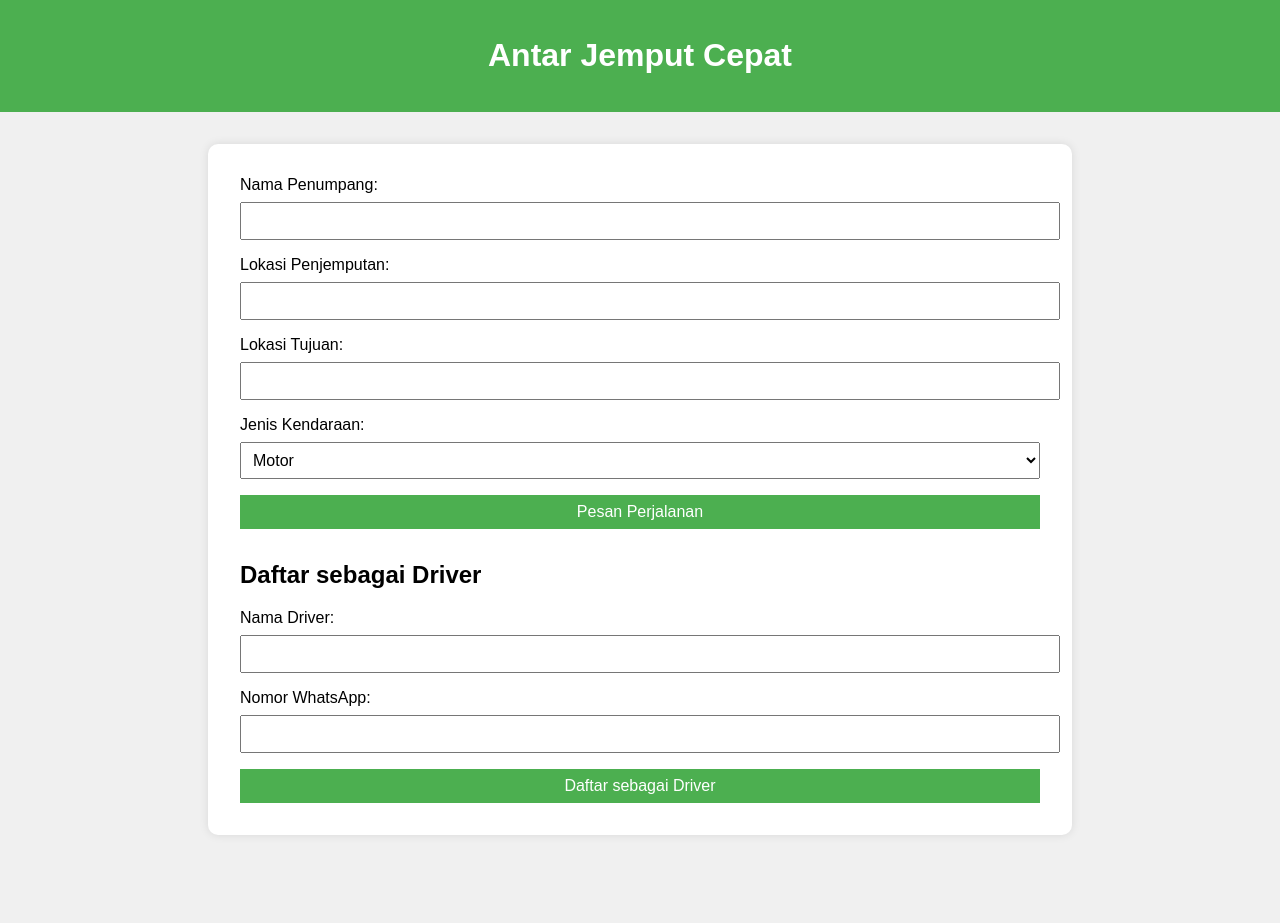
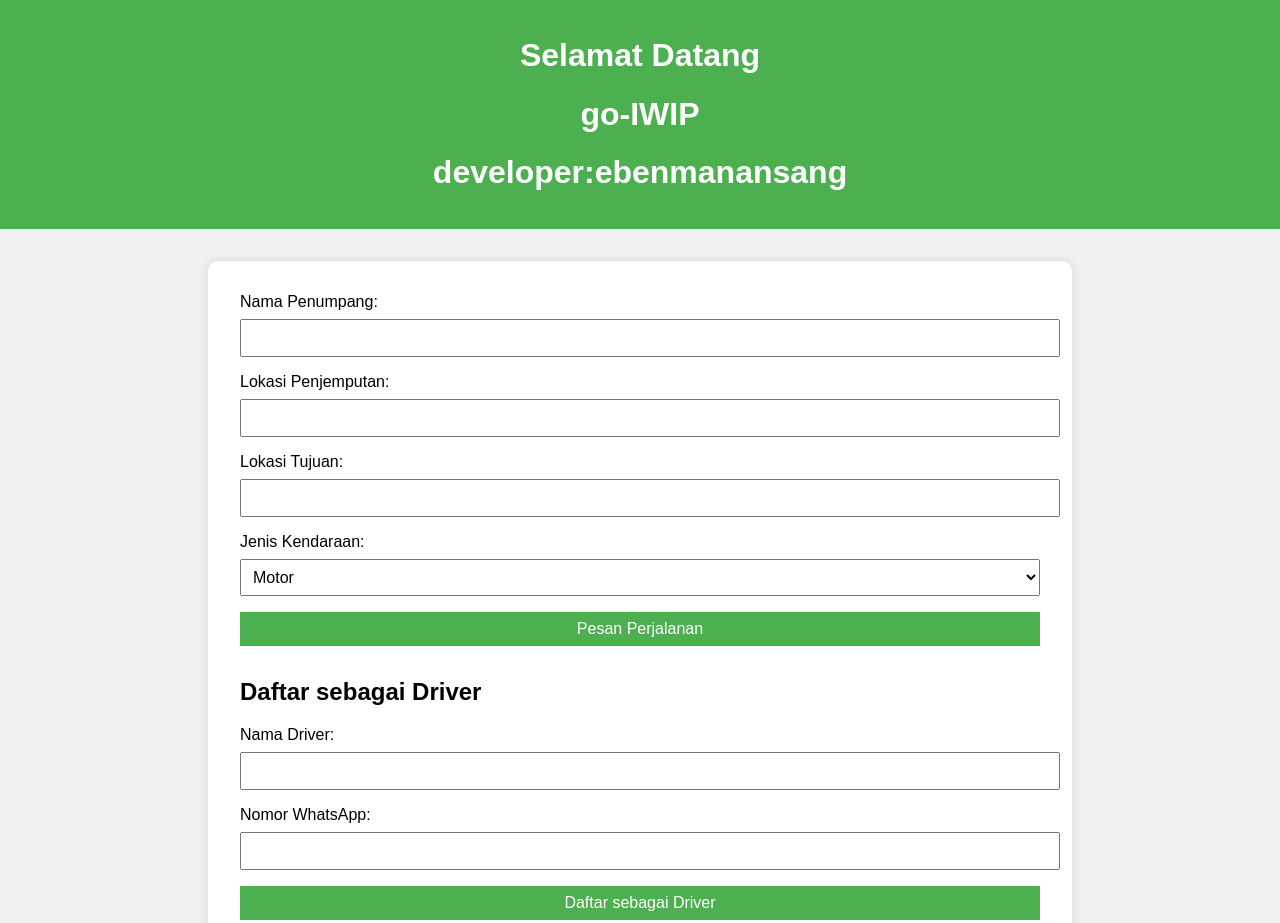
Before and after one commit to SMAN-10-Halmahera-Tengah/go-IWIP, a plain HTML site: page index.html in a window 1280 px wide. Shown: the top 923 px of the page. Before the commit the page ends 867 px from the top, so only its background shows below. Drawn offline with Linux system fonts and the light colour scheme.

Commit message:
Update index.html

```diff
--- a/index.html
+++ b/index.html
@@ -54,7 +54,9 @@
 </head>
 <body>
     <header>
-        <h1>Antar Jemput Cepat</h1>
+        <h1>Selamat Datang </h1>
+        <h1>go-IWIP </h1>
+        <h1>developer:ebenmanansang </h1>
     </header>
     <main>
         <form id="form-pesanan">
```
